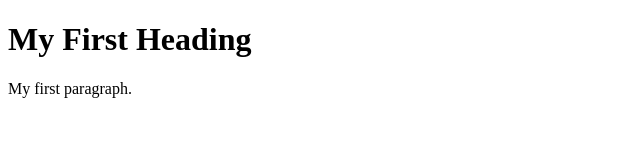
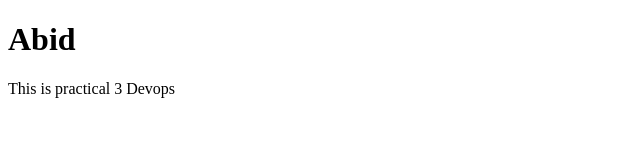
Before and after one commit to AbidS13/Jenkins_practical, a plain HTML site: page index.html in a window 1280 px wide. Shown: the whole page, without its empty margins (0-640 px from the left). Drawn offline with Linux system fonts and the light colour scheme.

Commit message:
Update index.html

```diff
--- a/index.html
+++ b/index.html
@@ -2,8 +2,8 @@
 <html>
 <body>
 
-<h1>My First Heading</h1>
-<p>My first paragraph.</p>
+<h1>Abid</h1>
+<p>This is practical 3 Devops</p>
 
 </body>
 </html>
```
